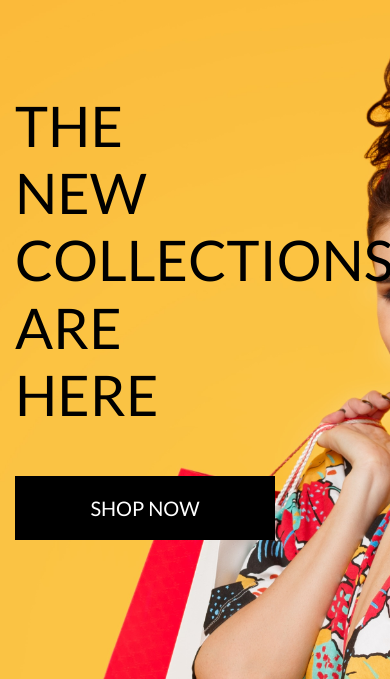
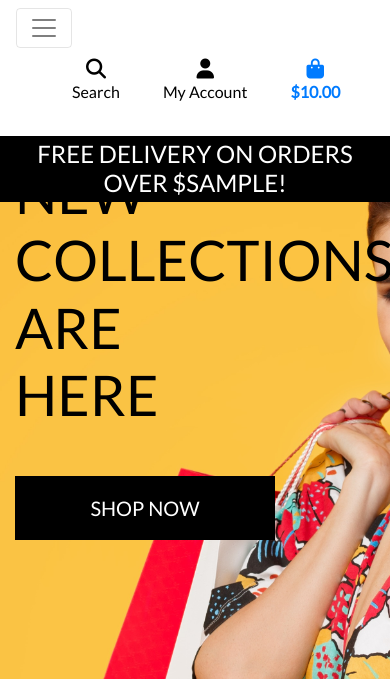
Before and after one commit to vanessacleary/boutique_ado_v1, a Django app: template home/templates/home/index.html in a window 390 px wide. Shown: the top 679 px of the page. Run offline with Django 3.2, Linux system fonts and the light colour scheme; the template is opened without the code that fills it: most values are stand-ins (such as "Sample title", 1, 10 or a date in 2020); some libraries are stand-ins or nearby versions.

Commit message:
Added mobile header amd main navbar

```diff
--- a/static/css/base.css
+++ b/static/css/base.css
@@ -3,11 +3,11 @@ html {
 }
 
 body {
-    background: url('/media/homepage_background_cropped.jpg') no-repeat center center fixed;
+    background: url('../media/homepage_background_cropped.jpg') no-repeat center center fixed;
     background-size: cover;
     height: calc(100vh - 164px);
     color: #555;
-    font-family: 'Lato';
+    font-family: "Lato";
 }
 
 /* from Bulma */
@@ -56,13 +56,17 @@ body {
     border: 1px solid black !important;
 }
 
-/* -------------------------------- Media Queries */
+.bg-black {
+    background: #000 !important;
+}
+
+/* --------------------------------- Media queries */
 
 /* Slightly larger container on xl screens */
 @media (min-width: 1200px) {
-  .container {
-    max-width: 80%;
-  }
+    .container {
+        max-width: 80%;
+    }
 }
 
 /* fixed top navbar only on medium and up */
--- a/templates/base.html
+++ b/templates/base.html
@@ -25,7 +25,7 @@
   {% endblock %}
 
   {% block corejs %}
-  <script src="https://kit.fontawesome.com/4298d7e7af.js" crossorigin="anonymous"></script>
+  <script src="https://kit.fontawesome.com/4863a75fd6.js" crossorigin="anonymous"></script>
   <script src="https://code.jquery.com/jquery-3.4.1.slim.min.js"
     integrity="sha384-J6qa4849blE2+poT4WnyKhv5vZF5SrPo0iEjwBvKU7imGFAV0wwj1yYfoRSJoZ+n" crossorigin="anonymous">
   </script>
@@ -105,6 +105,22 @@
           </li>
         </ul>
       </div>
+      <div class="col-12 col-lg-4 my-auto py-1 py-lg-0"></div>
+    </div>
+    <div class="row bg-white">
+      <nav class="navbar navbar-expand-lg navbar-light w-100">
+        <button class="navbar-toggler" type="button" data-toggle="collapse" data-target="#main-nav"
+          aria-controls="main-nav" aria-expanded="false" aria-label="Toggle navigation">
+          <span class="navbar-toggler-icon"></span>
+        </button>
+        {% include 'includes/mobile-top-header.html' %}
+        {% include 'includes/main-nav.html' %}
+      </nav>
+    </div>
+    <div id="delivery-banner" class="row text-center">
+      <div class="col bg-black text-white">
+        <h4 class="logo-font my-1">Free delivery on orders over ${{ free_delivery_threshold }}!</h4>
+      </div>
     </div>
   </header>
 
--- /dev/null
+++ b/templates/includes/main-nav.html
@@ -0,0 +1,54 @@
+<div class="collapse navbar-collapse" id="main-nav">
+    <ul class="navbar-nav w-auto mx-auto">
+        <li class="nav-item dropdown">
+            <a class="logo-font font-weight-bold nav-link text-black mr-5" href="#" id="all-products-link"
+                data-toggle="dropdown" aria-haspopup="true" aria-expanded="false">
+                All Products
+            </a>
+            <div class="dropdown-menu border-0" aria-labelledby="all-products-link">
+                <a href="" class="dropdown-item">By Price</a>
+                <a href="" class="dropdown-item ">By Rating</a>
+                <a href="" class="dropdown-item ">By Category</a>
+                <a href="" class="dropdown-item">All Products</a>
+            </div>
+        </li>
+
+        <li class="nav-item dropdown">
+            <a class="logo-font font-weight-bold nav-link text-black mr-5" href="#" id="clothing-link"
+                data-toggle="dropdown" aria-haspopup="true" aria-expanded="false">
+                Clothing
+            </a>
+            <div class="dropdown-menu border-0" aria-labelledby="clothing-link">
+                <a href="" class="dropdown-item">Activewear &amp; Essentials</a>
+                <a href="" class="dropdown-item">Jeans</a>
+                <a href="" class="dropdown-item">Shirts</a>
+                <a href="" class="dropdown-item">All Clothing</a>
+            </div>
+        </li>
+
+        <li class="nav-item dropdown">
+            <a class="logo-font font-weight-bold nav-link text-black mr-5" href="#" id="homeware-link"
+                data-toggle="dropdown" aria-haspopup="true" aria-expanded="false">
+                Homeware
+            </a>
+            <div class="dropdown-menu border-0" aria-labelledby="homeware-link">
+                <a href="" class="dropdown-item">Bed &amp; Bath</a>
+                <a href="" class="dropdown-item">Kitchen &amp; Dining</a>
+                <a href="" class="dropdown-item">All Homeware</a>
+            </div>
+        </li>
+
+        <li class="nav-item dropdown">
+            <a class="logo-font font-weight-bold nav-link text-black" href="#" id="specials-link" data-toggle="dropdown"
+                aria-haspopup="true" aria-expanded="false">
+                Special Offers
+            </a>
+            <div class="dropdown-menu border-0" aria-labelledby="specials-link">
+                <a href="" class="dropdown-item">New Arrivals</a>
+                <a href="" class="dropdown-item">Deals</a>
+                <a href="" class="dropdown-item">Clearance</a>
+                <a href="" class="dropdown-item">All Specials</a>
+            </div>
+        </li>
+    </ul>
+</div>
--- /dev/null
+++ b/templates/includes/mobile-top-header.html
@@ -0,0 +1,63 @@
+<ul>
+    <li class="list-inline-item">
+        <a class="text-black nav-link d-block d-lg-none" href="#" id="mobile-search" data-toggle="dropdown"
+            aria-haspopup="true" aria-expanded="false">
+            <div class="text-center">
+                <div><i class="fas fa-search fa-lg"></i></div>
+                <p class="my-0">Search</p>
+            </div>
+        </a>
+        <div class="dropdown-menu border-0 w-100 p-3 rounded-0 my-0" aria-labelledby="mobile-search">
+            <form class="form" method="GET" action="">
+                <div class="input-group w-100">
+                    <input class="form-control border border-black rounded-0" type="text" name="q"
+                        placeholder="Search our site">
+                    <div class="input-group-append">
+                        <button class="form-control form-control btn btn-black border border-black rounded-0"
+                            type="submit">
+                            <span class="icon">
+                                <i class="fas fa-search"></i>
+                            </span>
+                        </button>
+                    </div>
+                </div>
+            </form>
+        </div>
+    </li>
+    <li class="list-inline-item dropdown">
+        <a class="text-black nav-link d-block d-lg-none" href="#" id="user-options" data-toggle="dropdown"
+            aria-haspopup="true" aria-expanded="false">
+            <div class="text-center">
+                <div><i class="fas fa-user fa-lg"></i></div>
+                <p class="my-0">My Account</p>
+            </div>
+        </a>
+        <div class="dropdown-menu border-0" aria-labelledby="user-options">
+            {% if request.user.is_authenticated %}
+            {% if request.user.is_superuser %}
+            <a href="{% url 'account_logout' %}" class="dropdown-item">Product Management</a>
+            {% endif %}
+            <a href="" class="dropdown-item">My Profile</a>
+            <a href="{% url 'account_logout' %}" class="dropdown-item">Logout</a>
+            {% else %}
+            <a href="{% url 'account_signup' %}" class="dropdown-item">Register</a>
+            <a href="{% url 'account_login' %}" class="dropdown-item">Login</a>
+            {% endif %}
+        </div>
+    </li>
+    <li class="list-inline-item">
+        <a class="{% if grand_total %}text-primary font-weight-bold{% else %}text-black{% endif %} nav-link d-block d-lg-none"
+            href="">
+            <div class="text-center">
+                <div><i class="fas fa-shopping-bag fa-lg"></i></div>
+                <p class="my-0">
+                    {% if grand_total %}
+                    ${{ grand_total|floatformat:2 }}
+                    {% else %}
+                    $0.00
+                    {% endif %}
+                </p>
+            </div>
+        </a>
+    </li>
+</ul>
```
